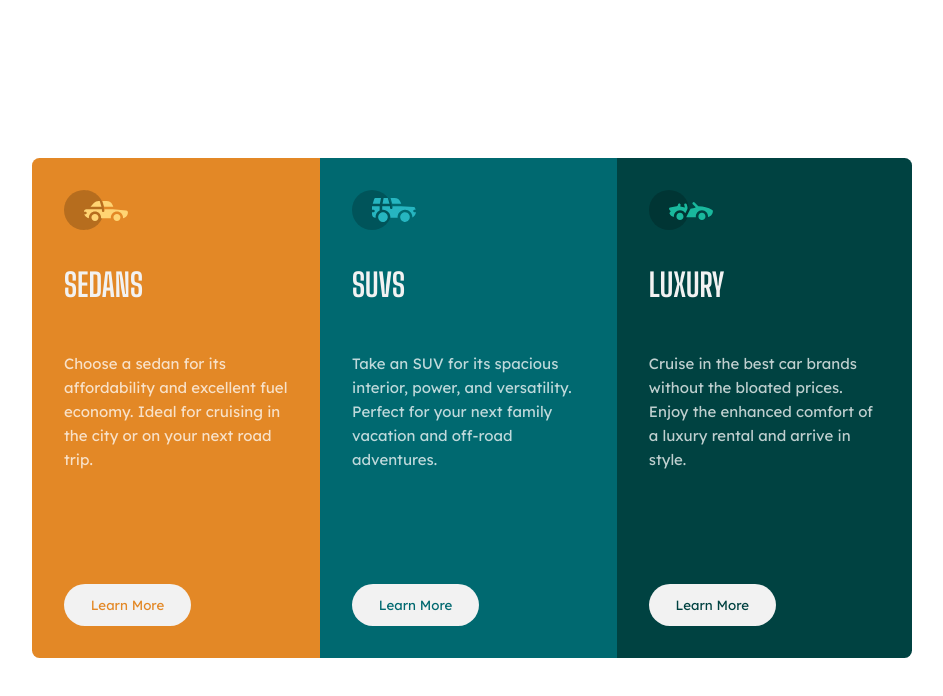
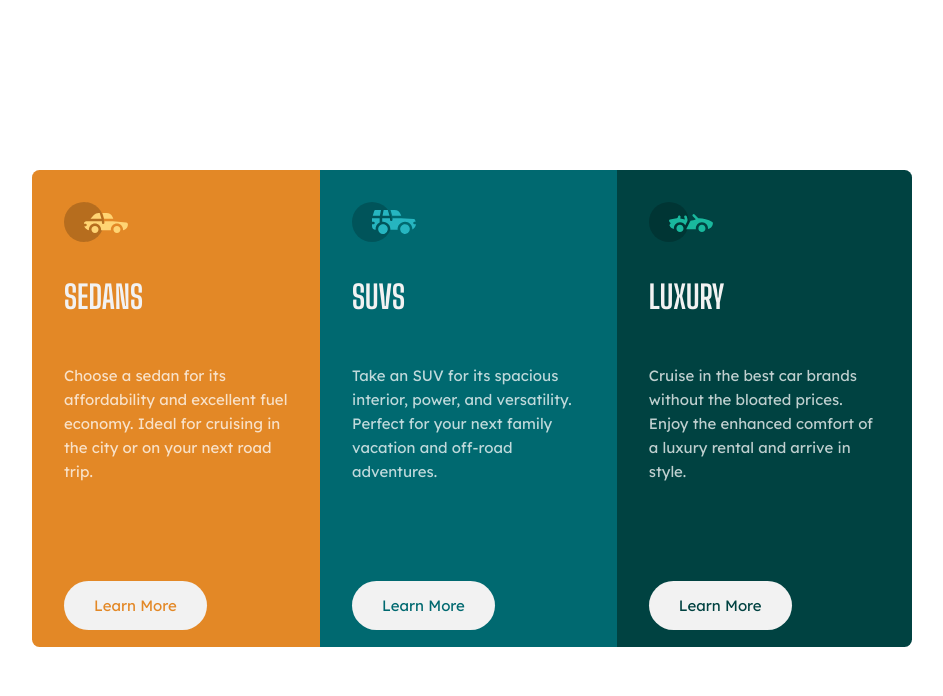
Before and after one commit to KeithLion/3-column-preview-card-component-main, a plain HTML site: page index.html in a window 1280 px wide. Shown: the whole page, without its empty margins (168-1111 px from the left). Drawn offline with Linux system fonts and the light colour scheme.

Commit message:
made improvements to the code

```diff
--- a/index.html
+++ b/index.html
@@ -27,33 +27,36 @@
   </head>
   <body>
     <main>
+      <div class="container">
         <div class="sedan">
-        <img src="images/icon-sedans.svg" alt="" />
-        <header>SEDANS</header>
+          <img src="images/icon-sedans.svg" alt="" aria-hidden="true" />
+          <h2>SEDANS</h2>
+
           <p>
-          Choose a sedan for its affordability and excellent fuel economy. Ideal
-          for cruising in the city or on your next road trip.
+            Choose a sedan for its affordability and excellent fuel economy.
+            Ideal for cruising in the city or on your next road trip.
           </p>
-        <button>Learn More</button>
+          <a href="#" type="button">Learn More</a>
         </div>
         <div class="suv">
-        <img src="images/icon-suvs.svg" alt="" />
-        <header>SUVS</header>
+          <img src="images/icon-suvs.svg" alt="" aria-hidden="true" />
+          <h2>SUVS</h2>
           <p>
-          Take an SUV for its spacious interior, power, and versatility. Perfect
-          for your next family vacation and off-road adventures.
+            Take an SUV for its spacious interior, power, and versatility.
+            Perfect for your next family vacation and off-road adventures.
           </p>
-        <button>Learn More</button>
+          <a href="#" type="button">Learn More</a>
         </div>
 
         <div class="luxury">
-        <img src="images/icon-luxury.svg" alt="" />
-        <header>LUXURY</header>
+          <img src="images/icon-luxury.svg" alt="" aria-hidden="true" />
+          <h2>LUXURY</h2>
           <p>
             Cruise in the best car brands without the bloated prices. Enjoy the
             enhanced comfort of a luxury rental and arrive in style.
           </p>
-        <button>Learn More</button>
+          <a href="#" type="button">Learn More</a>
+        </div>
       </div>
     </main>
   </body>
--- a/style.css
+++ b/style.css
@@ -19,7 +19,7 @@ body{
     background-color: var(--Transparent);
 }
 
-main{
+.container{
     display: flex;
     max-width: 55rem;
 }
@@ -30,7 +30,7 @@ p{
     margin: 3rem 0 7rem;
     line-height: 1.6em;
 }
-header{
+h2{
     font-family: 'Big Shoulders Display', cursive;
     font-weight: 700;
     color: var(--VeryLightGray);
@@ -38,21 +38,23 @@ header{
     margin-top: 1em;
 }
 
-button{
+a{
     background-color: var(--VeryLightGray);
     padding: 1em 2em 1em 2em;
     border-radius: 3rem;
     border: 0;
     font-family: 'Lexend Deca', sans-serif;
-    cursor:pointer;
+text-decoration: none;
 }
-.sedan button{
+
+
+.sedan a{
     color: var(--BrightOrange);
 }
-.suv button{
+.suv a{
     color: var(--DarkCyan);
 }
-.luxury button{
+.luxury a{
     color: var(--VeryDarkCyan);
 }
 .sedan{
@@ -74,7 +76,7 @@ button{
 }
 
 @media screen and (max-width: 600px) {
-    main{
+    .container{
         display: flex;
         flex-direction: column;
         max-width: 20rem;
```
Lines whose indentation alone changed are shown as unchanged.
